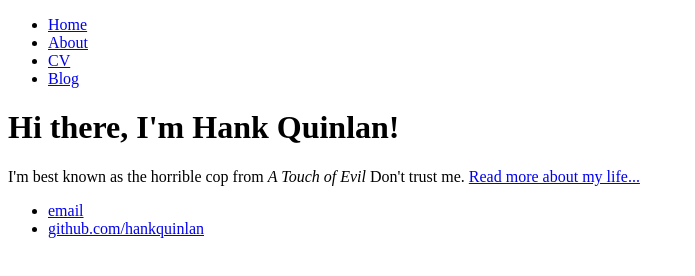
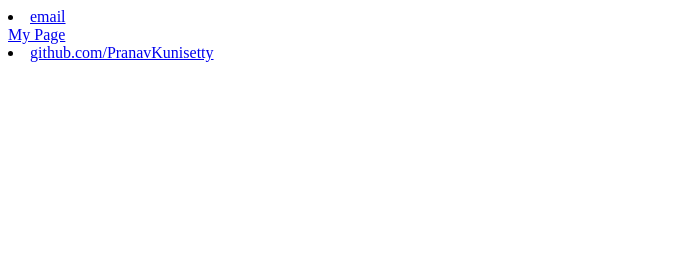
Before and after one commit to PranavKunisetty/PranavKunisetty.github.io, a plain HTML site: page index.html in a window 1280 px wide. Shown: the whole page, without its empty margins (0-695 px from the left). Drawn offline with Linux system fonts and the light colour scheme.

Commit message:
Update index.html

```diff
--- a/index.html
+++ b/index.html
@@ -4,25 +4,12 @@
 		<title>Pranav Kunisetty, History Project</title>
 	</head>
 	<body>
-		<nav>
-    		<ul>
-        		<li><a href="/">Home</a></li>
-	        	<li><a href="/about">About</a></li>
-        		<li><a href="/cv">CV</a></li>
-        		<li><a href="/blog">Blog</a></li>
-    		</ul>
-		</nav>
-		<div class="container">
-    		<div class="blurb">
-        		<h1>Hi there, I'm Hank Quinlan!</h1>
-				<p>I'm best known as the horrible cop from <em>A Touch of Evil</em> Don't trust me. <a href="/about">Read more about my life...</a></p>
-    		</div><!-- /.blurb -->
-		</div><!-- /.container -->
-		<footer>
-    		<ul>
-        		<li><a href="mailto:hankquinlanhub@gmail.com">email</a></li>
-        		<li><a href="https://github.com/hankquinlan">github.com/hankquinlan</a></li>
+
+
+        		<li><a href="mailto:prakun172@fusdk12.net">email</a></li>
+			<A HREF="https://github.com/PranavKunisetty/Cover.html">My Page</A>
+        		<li><a href="https://github.com/PranavKunisetty/Cover.html">github.com/PranavKunisetty</a></li>
 			</ul>
-		</footer>
+
 	</body>
 </html>
```
